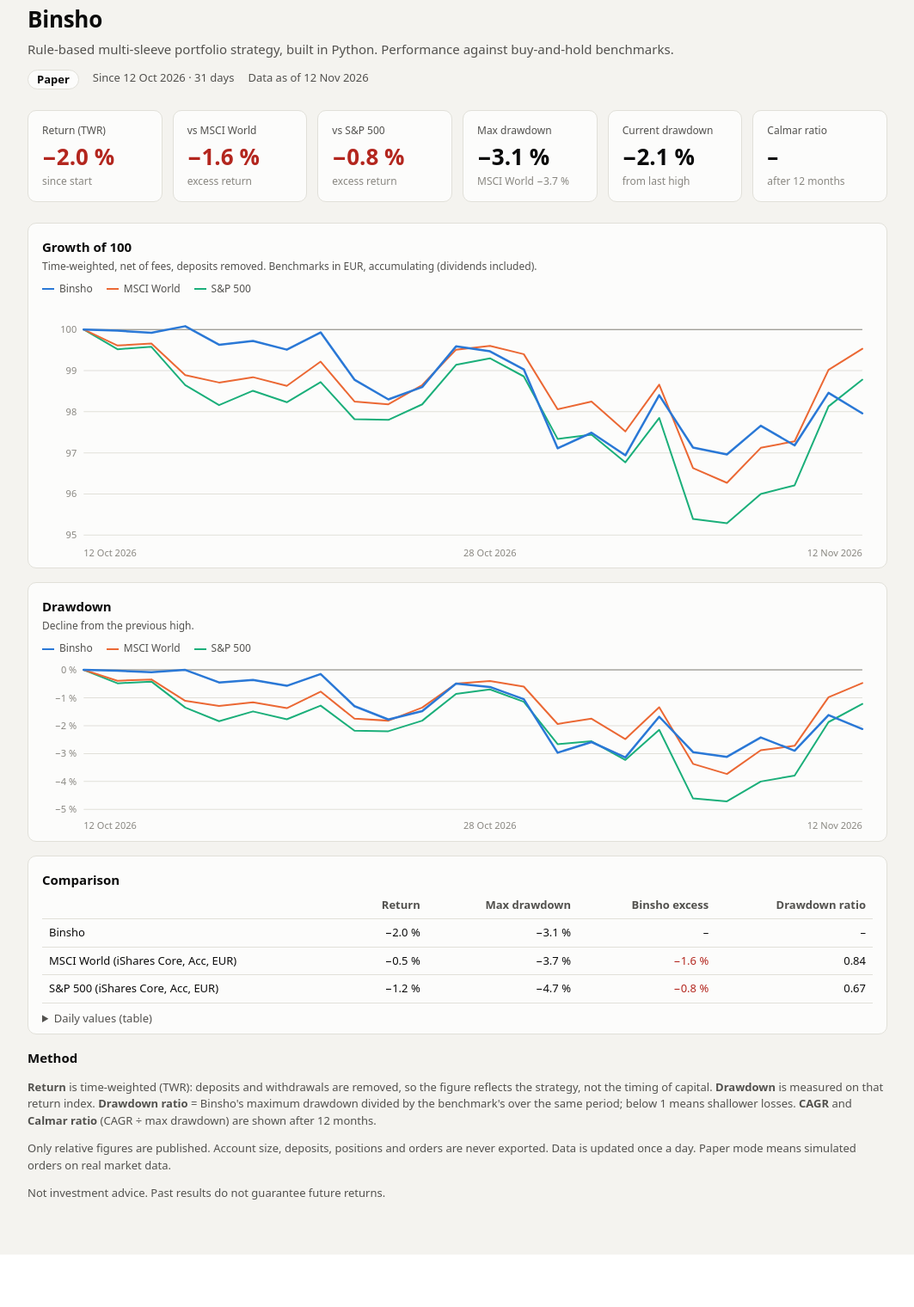
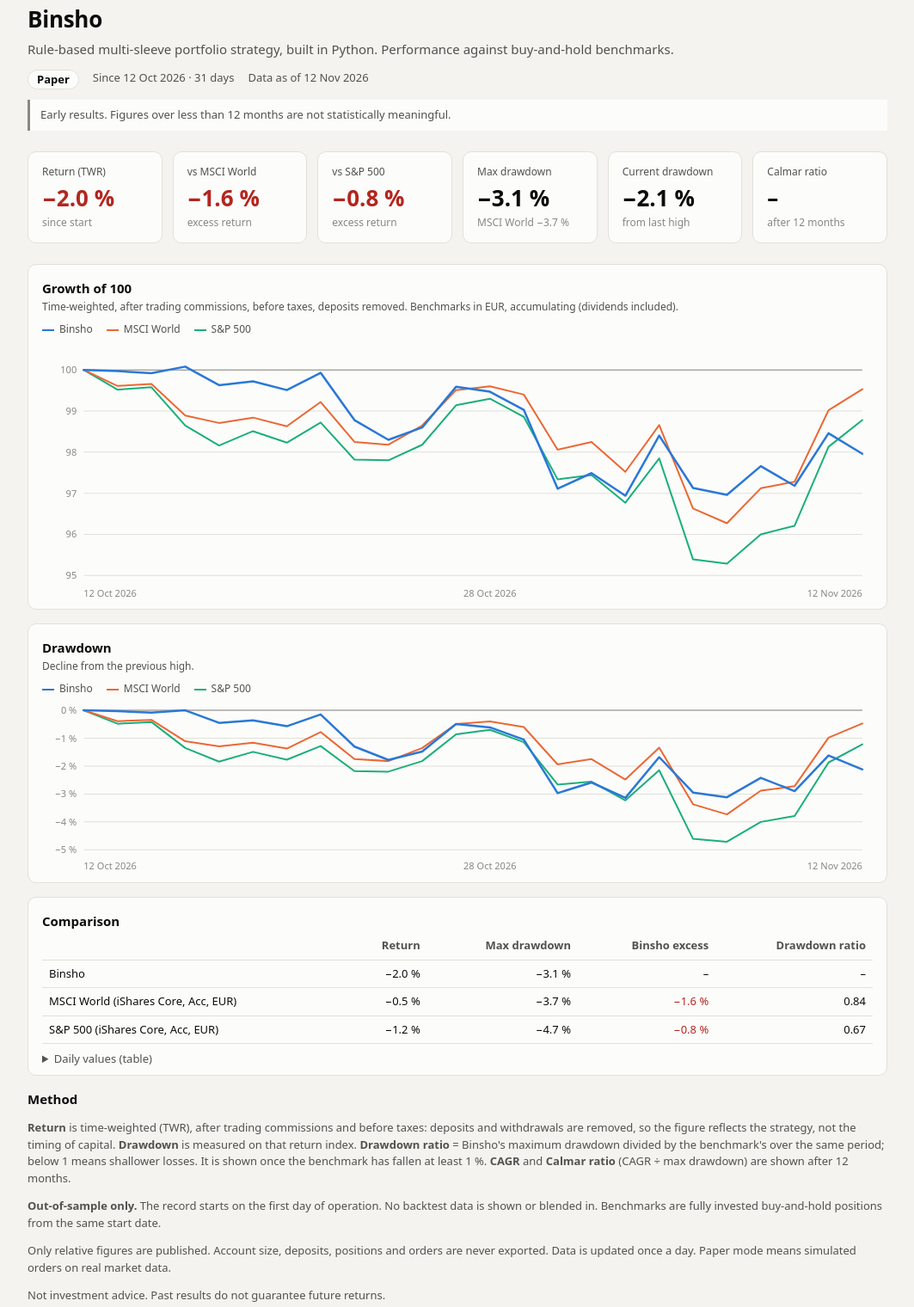
Before and after one commit to volli3000/binsho-dashboard, a plain HTML site: page index.html in a window 1280 px wide. Shown: the part 29-1549 px from the top of the page at 86% size, without its empty margins (108-1171 px from the left). Before the commit the page ends 1488 px from the top, so only its background shows below. Drawn offline with Linux system fonts and the light colour scheme.

Commit message:
dashboard page

```diff
--- a/index.html
+++ b/index.html
@@ -58,6 +58,7 @@
   .notes { font-size: 13px; color: var(--text-secondary); }
   .notes h2 { font-size: 15px; color: var(--text-primary); }
   .pos { color: var(--good); } .neg { color: var(--bad); }
+  .early { margin-top: 12px; padding: 8px 12px; border-left: 3px solid var(--text-muted); background: var(--surface-1); font-size: 13px; color: var(--text-secondary); }
   .err { padding: 16px; border: 1px solid var(--bad); border-radius: 10px; color: var(--bad); }
 </style>
 </head>
@@ -68,13 +69,14 @@
     <h1>Binsho</h1>
     <p>Rule-based multi-sleeve portfolio strategy, built in Python. Performance against buy-and-hold benchmarks.</p>
     <div class="meta" id="meta"></div>
+    <p class="early" id="early" hidden>Early results. Figures over less than 12 months are not statistically meaningful.</p>
   </header>
 
   <section class="tiles" id="tiles" aria-label="Key figures"></section>
 
   <section class="card">
     <h2>Growth of 100</h2>
-    <p class="desc">Time-weighted, net of fees, deposits removed. Benchmarks in EUR, accumulating (dividends included).</p>
+    <p class="desc">Time-weighted, after trading commissions, before taxes, deposits removed. Benchmarks in EUR, accumulating (dividends included).</p>
     <div class="legend" id="legend-idx"></div>
     <div class="chart" id="chart-idx"></div>
   </section>
@@ -94,9 +96,12 @@
 
   <section class="notes">
     <h2>Method</h2>
-    <p><b>Return</b> is time-weighted (TWR): deposits and withdrawals are removed, so the figure reflects the strategy, not the timing of capital.
+    <p><b>Return</b> is time-weighted (TWR), after trading commissions and before taxes: deposits and withdrawals are removed, so the figure reflects the strategy, not the timing of capital.
       <b>Drawdown</b> is measured on that return index. <b>Drawdown ratio</b> = Binsho's maximum drawdown divided by the benchmark's
-      over the same period; below 1 means shallower losses. <b>CAGR</b> and <b>Calmar ratio</b> (CAGR ÷ max drawdown) are shown after 12 months.</p>
+      over the same period; below 1 means shallower losses. It is shown once the benchmark has fallen at least 1 %.
+      <b>CAGR</b> and <b>Calmar ratio</b> (CAGR ÷ max drawdown) are shown after 12 months.</p>
+    <p><b>Out-of-sample only.</b> The record starts on the first day of operation. No backtest data is shown or blended in.
+      Benchmarks are fully invested buy-and-hold positions from the same start date.</p>
     <p>Only relative figures are published. Account size, deposits, positions and orders are never exported.
       Data is updated once a day. Paper mode means simulated orders on real market data.</p>
     <p>Not investment advice. Past results do not guarantee future returns.</p>
@@ -176,6 +181,7 @@ function drawdownOf(rows, key) {
 function render(m) {
   const mode = m.mode === "live" ? "Live" : "Paper";
   el("meta").innerHTML = `<span class="badge">${mode}</span><span>Since ${fmtDate(m.start)} · ${m.days} days</span><span>Data as of ${fmtDate(m.as_of)}</span>`;
+  el("early").hidden = m.days >= 365;
   const b = m.benchmarks, k = m.kpi, annual = k.cagr != null;
   const tiles = [
     ["Return (TWR)", pct(k.twr), cls(k.twr), "since start"],
```
